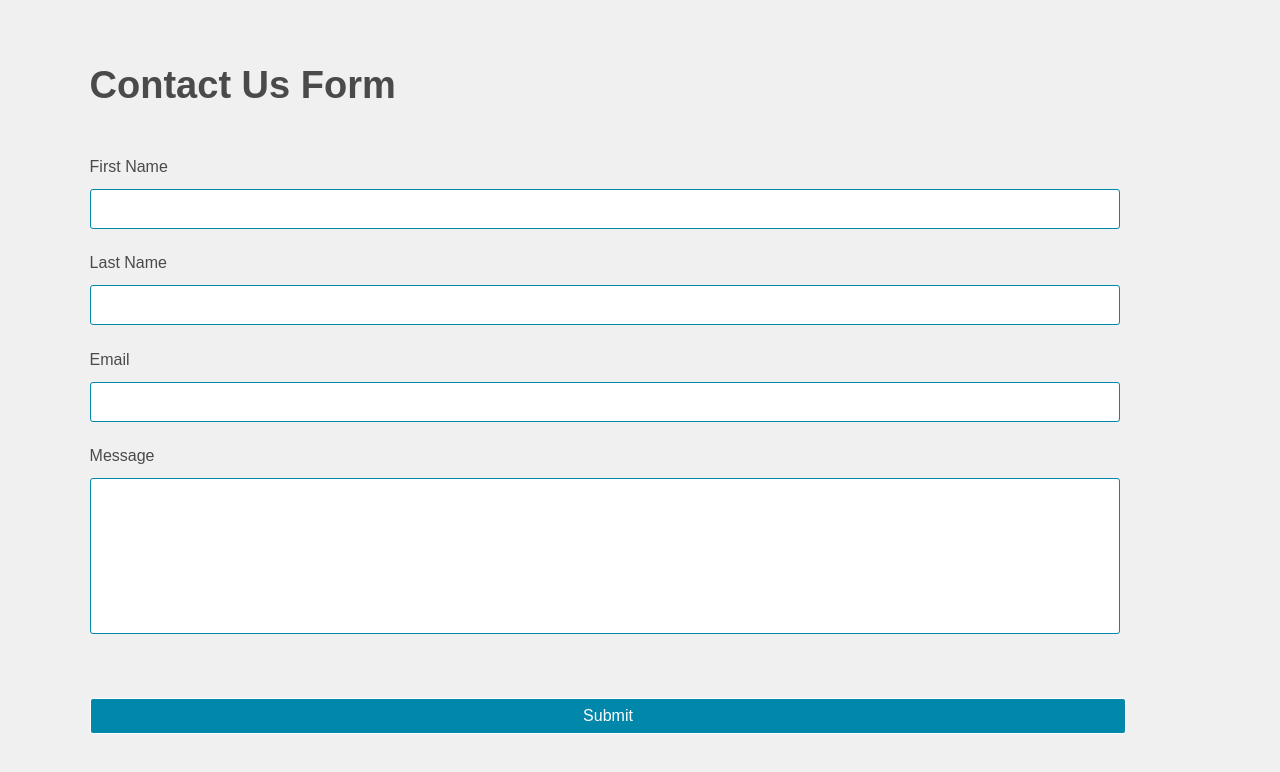
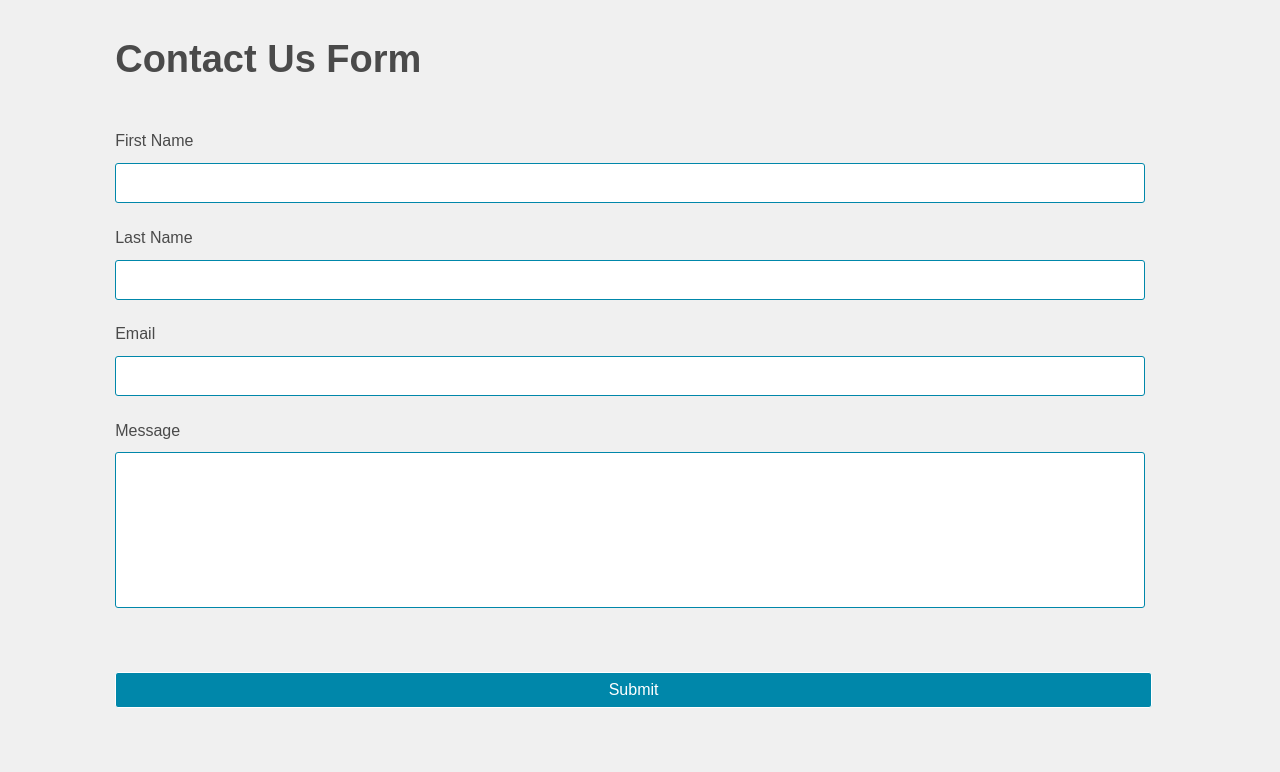
Before and after one commit to hstor3/contact-form, a React (Create React App) app: page / in a window 1280 px wide. Shown: the top 772 px of the page. Built offline with nearby package versions, Linux system fonts and the light colour scheme.

Commit message:
margin adjusted

```diff
--- a/src/pages/form/style.scss
+++ b/src/pages/form/style.scss
@@ -2,8 +2,7 @@
 
 .form {
   background-color: #dcdcdc6e;
-  padding-top: 3%;
-  height: 100%;
+  padding-top: 1%;
   display: block;
   margin-left: auto;
   margin-right: auto;
@@ -13,12 +12,12 @@
     font-size: 38px;
     font-weight: bold;
     margin-bottom: 4%;
-    margin-left: 7%;
+    margin-left: 9%;
 }
 
 label, input, textarea, .submit-btn {
     font-size: $font-size;
-    margin: 7%;
+    margin: 9%;
 }
 
 div > input, div > textarea {
```
